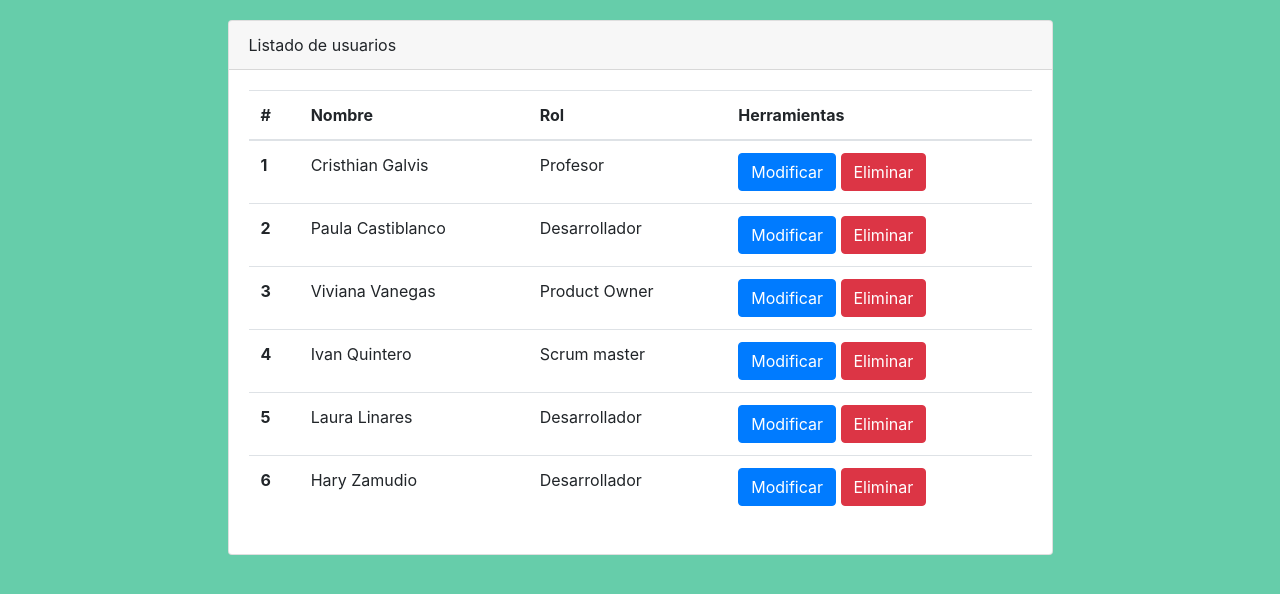
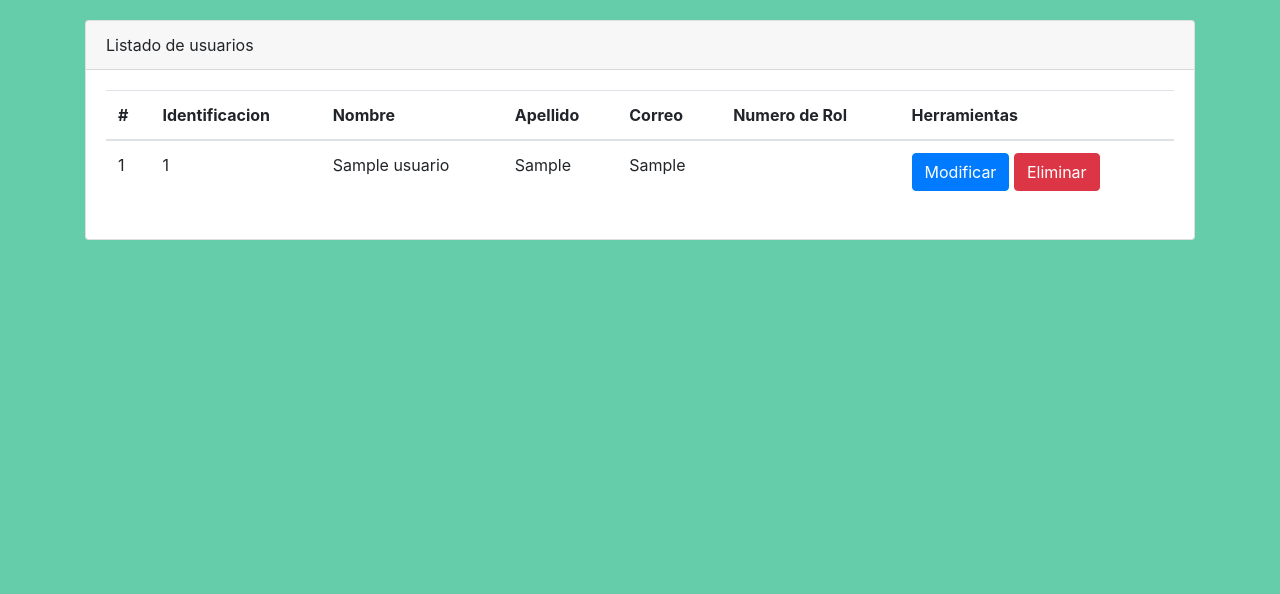
Before and after one commit to HaryZamudio/proyectogrupal_, a PHP site: page /proyectogrupal_/proyectogrupal/modulos/usuario/index.php in a window 1280 px wide. Shown: the part 96-690 px from the top of the page. Run offline with PHP 8.4, Linux system fonts and the light colour scheme; tables that the repository leaves empty or names only in its code hold one stand-in row (values such as "Sample post"); data that the repository does not hold is empty.

Commit message:
listar usuarios

```diff
--- a/proyectogrupal/includes/class_materia.php
+++ b/proyectogrupal/includes/class_materia.php
@@ -23,7 +23,7 @@ function guardar_materia($nombre_materia_form){
 
         ) ;
         $insert->execute($array_data_user);
-        return "La materia ha sido registrada exitosamente";
+        return;// "La materia ha sido registrada exitosamente";
     }
     function listar_materias(){
         $p_consulta = "SELECT * FROM tb_materias";
--- a/proyectogrupal/modulos/usuario/index.php
+++ b/proyectogrupal/modulos/usuario/index.php
@@ -10,8 +10,15 @@
   </head>
   <!--Creado por Hary-->
   <body>
+  <?php
+      require_once "../../includes/class_user.php";
+      $user_sistema = new Usuario();
+      $lista = $user_sistema->listar_usuarios();
+      //print_r("<pre>");
+      //print_r($lista);
+    ?>
     <nav class="navbar navbar-expand-lg navbar-light bg-light">
-      <a class="navbar-brand" href="../../index.php"><img src="../../../img/logo.jpeg" weigth="80 "height="70"> </a>
+      <a class="navbar-brand" href="../../administrador/home.php"><img src="../../../img/logo.jpeg" weigth="80 "height="70"> </a>
         <button class="navbar-toggler" type="button" data-toggle="collapse" data-target="#navbarSupportedContent" aria-controls="navbarSupportedContent" aria-expanded="false" aria-label="Toggle navigation">
            <span class="navbar-toggler-icon">
            </span>
@@ -50,7 +57,7 @@
 
      <div class="container">
         <div class="row justify-content-center">
-            <div class="col-sm-9 col-xl-9">
+            <div class="col-sm col-xl">
                 <div class="card">
                     <div class="card-header">
                         Listado de usuarios
@@ -60,61 +67,33 @@
                             <thead>
                               <tr>
                                 <th scope="col">#</th>
+                                <th scope="col">Identificacion</th>
                                 <th scope="col">Nombre</th>
-                                <th scope="col">Rol</th>
-                                <th scope="col">Herramientas</th>
+                                <th scope="col">Apellido</th>
+                                <th scope="col">Correo</th>
+                                <th scope="col">Numero de Rol</th>
+                                <th colspan="5">Herramientas</th>
                               </tr>
                             </thead>
                             <tbody>
+                            <?php
+                              for ($x=0; $x < sizeof($lista); $x++) {
+                            ?>
                               <tr>
-                                <th scope="row">1</th>
-                                <td>Cristhian Galvis</td>
-                                <td>Profesor</td>
-                                <td><a href="./editar.php" class="btn btn-primary" tabindex="-1" role="button" aria-disabled="true">Modificar</a>
-                                    <button type="button" class="btn btn-danger">Eliminar</button>
-                                </td>
-
-                              </tr>
-                              <tr>
-                                <th scope="row">2</th>
-                                <td>Paula Castiblanco</td>
-                                <td>Desarrollador</td>
-                                <td><a href="editar.php" class="btn btn-primary" tabindex="-1" role="button" aria-disabled="true">Modificar</a>
-                                    <button type="button" class="btn btn-danger">Eliminar</button>
-                                </td>
-                              </tr>
-                              <tr>
-                                <th scope="row">3</th>
-                                <td>Viviana Vanegas</td>
-                                <td>Product Owner</td>
-                                <td><a href="./editar.php" class="btn btn-primary" tabindex="-1" role="button" aria-disabled="true">Modificar</a>
-                                    <button type="button" class="btn btn-danger">Eliminar</button>
-                                </td>
-                              </tr>
-                              <tr>
-                                <th scope="row">4</th>
-                                <td>Ivan Quintero</td>
-                                <td>Scrum master</td>
-                                <td><a href="./editar.php" class="btn btn-primary" tabindex="-1" role="button" aria-disabled="true">Modificar</a>
-                                    <button type="button" class="btn btn-danger">Eliminar</button>
-                                </td>
-                              </tr>
-                              <tr>
-                                <th scope="row">5</th>
-                                <td>Laura Linares</td>
-                                <td>Desarrollador</td>
-                                <td><a href="./editar.php" class="btn btn-primary" tabindex="-1" role="button" aria-disabled="true">Modificar</a>
-                                    <button type="button" class="btn btn-danger">Eliminar</button>
-                                </td>
-                              </tr>
-                              <tr>
-                                <th scope="row">6</th>
-                                <td>Hary Zamudio</td>
-                                <td>Desarrollador</td>
-                                <td><a href="./editar.php" class="btn btn-primary" tabindex="-1" role="button" aria-disabled="true">Modificar</a>
-                                    <button type="button" class="btn btn-danger">Eliminar</button>
-                                </td>
-                              </tr>
+                  <td><?php echo $lista[$x]['id_usuario']?></td>
+                  <td><?php echo $lista[$x]['identificacion']?></td>
+                  <td><?php echo $lista[$x]['nombre']?></td>
+                  <td><?php echo $lista[$x]['apellido']?></td>
+                  <td><?php echo $lista[$x]['correo']?></td>
+                  <td><?php echo $lista[$x]['id_rol']?></td>
+                  <td>
+                  <a href="./editar.php" class="btn btn-primary" tabindex="-1" role="button" aria-disabled="true">Modificar</a>
+                    <button class="btn btn-danger">Eliminar</button>
+                  </td>
+                </tr>
+                <?php
+            }
+                ?>
                             </tbody>
                           </table>
                     </div>
--- a/proyectogrupal/procesos/crear_materia.php
+++ b/proyectogrupal/procesos/crear_materia.php
@@ -3,5 +3,6 @@ require_once "../includes/class_materia.php";
 $user_sistema =new Materia();
 $resultado=$user_sistema->guardar_materia
 ($_POST['nombre_materia']);
+header("location:http://localhost:8080/proyectogrupal_/proyectogrupal/modulos/materias/index.php");
 echo $resultado;
 ?>
```
Also changed, not shown: proyectogrupal/modulos/roles/index.php (+4 -4 lines).
